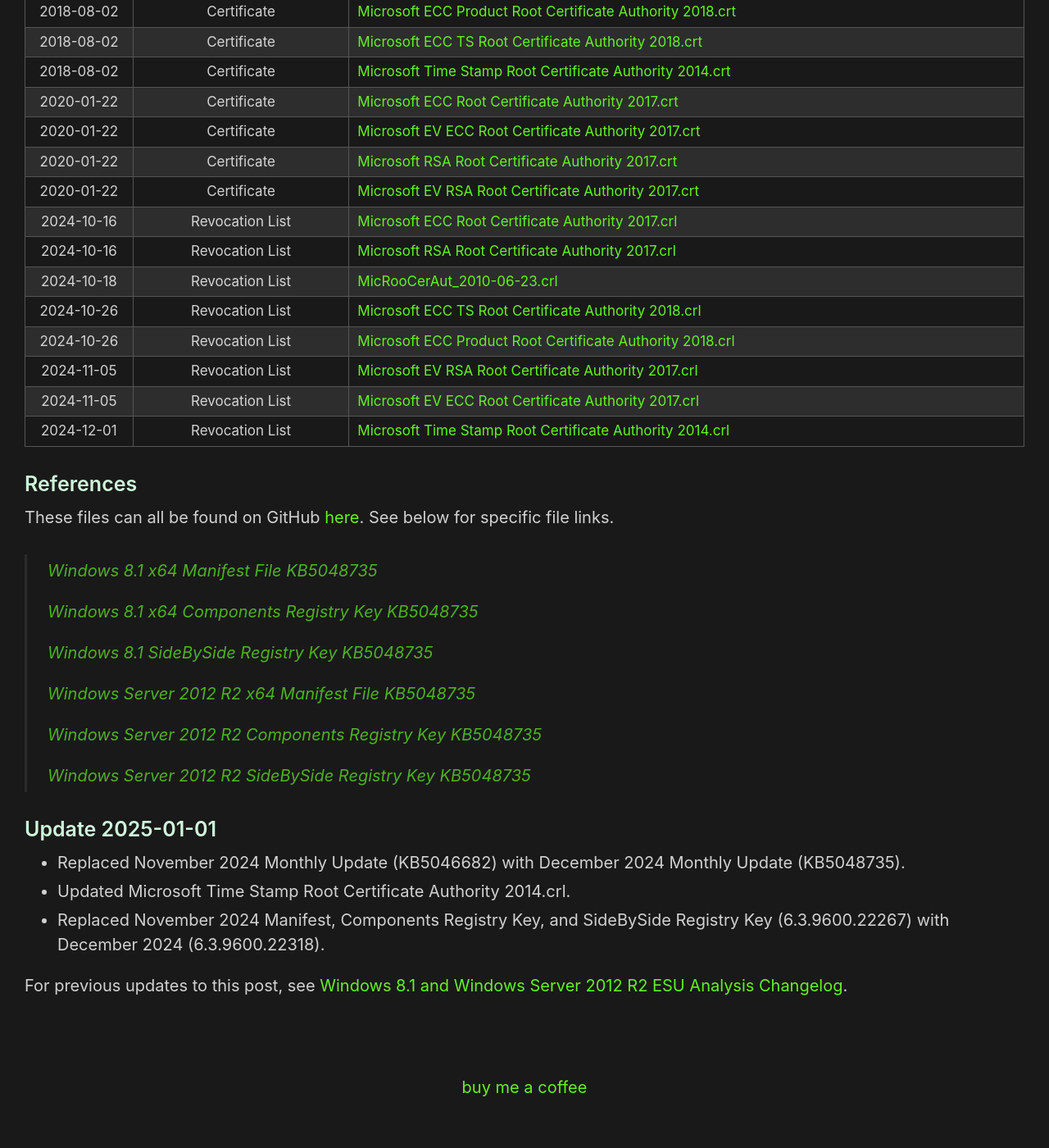
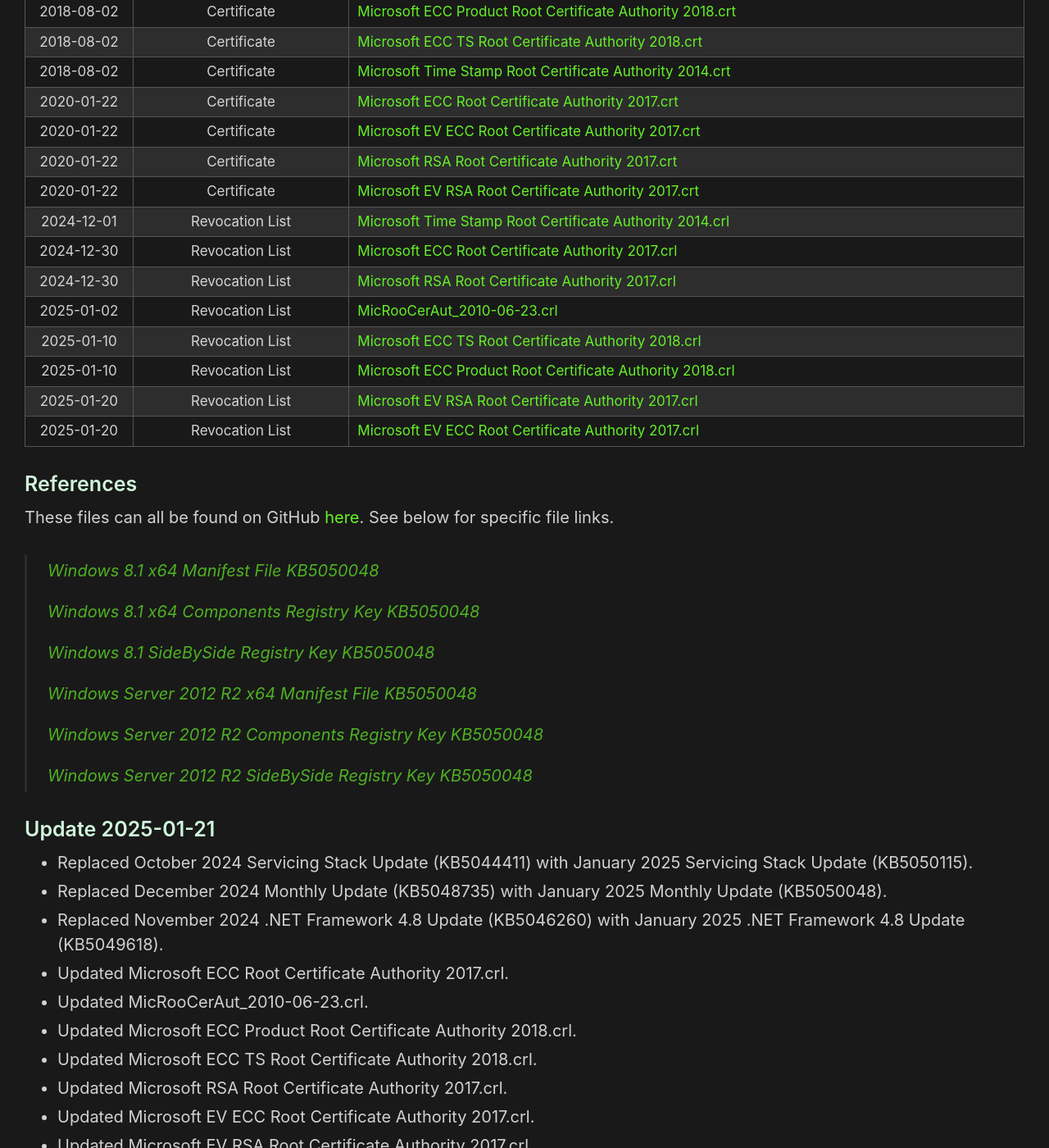
Before and after one commit to HackAndPwn/HackAndPwn.github.io, a Jekyll site: the page built from _posts/2024-01-21-windows-8.1-and-2012-r2-esu-analysis.md, in a window 1280 px wide and 1400 px high, scrolled down 3164 px. Shown: the whole window at 82% size. Built offline with Jekyll 4.4.1, drawn with Linux system fonts in a browser that asks for light colours; before the commit the page ends 4535 px from its top, so only the background shows below that; some of the changed text lies outside the part shown.

Commit message:
jan 2025 updates

```diff
--- a/_posts/2024-01-21-windows-8.1-and-2012-r2-esu-analysis-changelog.md
+++ b/_posts/2024-01-21-windows-8.1-and-2012-r2-esu-analysis-changelog.md
@@ -3,6 +3,11 @@
 title: Windows 8.1 and Windows Server 2012 R2 ESU Analysis Changelog
 original_date: 2024-01-21
 ---
+
+### Update 2025-01-01
+* Replaced November 2024 Monthly Update (KB5046682) with December 2024 Monthly Update (KB5048735).
+* Updated Microsoft Time Stamp Root Certificate Authority 2014.crl.
+* Replaced November 2024 Manifest, Components Registry Key, and SideBySide Registry Key (6.3.9600.22267) with December 2024 (6.3.9600.22318).
 
 ### Update 2024-11-18
 * Replaced October 2024 Monthly Update (KB5044343) with November 2024 Monthly Update (KB5046682).
--- a/_posts/2024-01-21-windows-8.1-and-2012-r2-esu-analysis.md
+++ b/_posts/2024-01-21-windows-8.1-and-2012-r2-esu-analysis.md
@@ -2,7 +2,7 @@
 layout: post
 title: Windows 8.1 and Windows Server 2012 R2 ESU Analysis
 original_date: 2024-01-21
-date: 2025-01-01
+date: 2025-01-21
 ---
 
 The original Windows 7 ESU Analysis can be found [here](https://hackandpwn.com/windows-7-esu-analysis).  With the ending of support for Windows 8.1 and Server 2012 R2 in 2023, additional research was conducted to see if similar techniques would work for these operating systems as well.  It was determined that both Windows 8.1 and Windows Server 2012 R2 can be fully patched past the supported period.
@@ -17,35 +17,35 @@
 
 > <center><img src="/assets/2024-01-21-windows-8.1-and-2012-r2-esu-analysis/01.png"></center>
 
-### Install The Latest Servicing Stack Update (SSU) - KB5044411 (October 2024)
-Install [Windows8.1-KB5044411-x64.msu](https://github.com/HackAndPwn/Windows-8.1-And-Server-2012-R2-ESU-Analysis/raw/main/Patches/01_Windows8.1-KB5044411-x64.msu) and reboot the computer.
+### Install The Latest Servicing Stack Update (SSU) - KB5050115 (January 2025)
+Install [Windows8.1-KB5050115-x64.msu](https://github.com/HackAndPwn/Windows-8.1-And-Server-2012-R2-ESU-Analysis/raw/main/Patches/01_Windows8.1-KB5050115-x64.msu) and reboot the computer.
 
-### Install The Latest Monthly Cumulative Update Via Failed Reboot Technique - KB5048735 (December 2024)
-1. Install KB5048735 ( [Part 1](https://github.com/HackAndPwn/Windows-8.1-And-Server-2012-R2-ESU-Analysis/raw/main/Patches/02_Windows8.1-KB5048735-x64.zip.001) / [Part 2](https://github.com/HackAndPwn/Windows-8.1-And-Server-2012-R2-ESU-Analysis/raw/main/Patches/02_Windows8.1-KB5048735-x64.zip.002) / [Part 3](https://github.com/HackAndPwn/Windows-8.1-And-Server-2012-R2-ESU-Analysis/raw/main/Patches/02_Windows8.1-KB5048735-x64.zip.003) / [Part 4](https://github.com/HackAndPwn/Windows-8.1-And-Server-2012-R2-ESU-Analysis/raw/main/Patches/02_Windows8.1-KB5048735-x64.zip.004) / [Part 5](https://github.com/HackAndPwn/Windows-8.1-And-Server-2012-R2-ESU-Analysis/raw/main/Patches/02_Windows8.1-KB5048735-x64.zip.005) / [Part 6](https://github.com/HackAndPwn/Windows-8.1-And-Server-2012-R2-ESU-Analysis/raw/main/Patches/02_Windows8.1-KB5048735-x64.zip.006) ) and reboot the computer.  This will result in a failed update and rollback.
+### Install The Latest Monthly Cumulative Update Via Failed Reboot Technique - KB5050048 (January 2025)
+1. Install KB5050048 ( [Part 1](https://github.com/HackAndPwn/Windows-8.1-And-Server-2012-R2-ESU-Analysis/raw/main/Patches/02_Windows8.1-KB5050048-x64.zip.001) / [Part 2](https://github.com/HackAndPwn/Windows-8.1-And-Server-2012-R2-ESU-Analysis/raw/main/Patches/02_Windows8.1-KB5050048-x64.zip.002) / [Part 3](https://github.com/HackAndPwn/Windows-8.1-And-Server-2012-R2-ESU-Analysis/raw/main/Patches/02_Windows8.1-KB5050048-x64.zip.003) / [Part 4](https://github.com/HackAndPwn/Windows-8.1-And-Server-2012-R2-ESU-Analysis/raw/main/Patches/02_Windows8.1-KB5050048-x64.zip.004) / [Part 5](https://github.com/HackAndPwn/Windows-8.1-And-Server-2012-R2-ESU-Analysis/raw/main/Patches/02_Windows8.1-KB5050048-x64.zip.005) / [Part 6](https://github.com/HackAndPwn/Windows-8.1-And-Server-2012-R2-ESU-Analysis/raw/main/Patches/02_Windows8.1-KB5050048-x64.zip.006) ) and reboot the computer.  This will result in a failed update and rollback.
 2. Apply the  new Windows 8.1 or Server 2012 R2 SideBySide registry key linked below.
-3. Install KB5048735 again and reboot the computer.  This will result in a successful update.
+3. Install KB5050048 again and reboot the computer.  This will result in a successful update.
 
-### Install The Latest Monthly Cumulative Update Via Manifest/Component Technique - KB5048735 (December 2024)
+### Install The Latest Monthly Cumulative Update Via Manifest/Component Technique - KB5050048 (January 2025)
 If using the Manifest/Components registry key technique:
 1. Copy the manifest file linked below into the C:\Windows\WinSxS\Manifests folder.  This can be done by executing the following commands:
 > takeown /f C:\Windows\WinSxS\Manifests /a
 >
 > icacls C:\Windows\WinSxS\Manifests /grant Everyone:(F)
 >
-> copy amd64_microsoft-windows-s..edsecurityupdatesai_31bf3856ad364e35_6.3.9600.22318_none_59e33963f618b6bc.manifest C:\Windows\WinSxS\Manifests
+> copy amd64_microsoft-windows-s..edsecurityupdatesai_31bf3856ad364e35_6.3.9600.22371_none_599b57d5f64fad01.manifest C:\Windows\WinSxS\Manifests
 >
 > icacls C:\Windows\WinSxS\Manifests /remove Everyone
 >
 > icacls C:\Windows\WinSxS\Manifests /setowner "NT SERVICE\TrustedInstaller"
 2. Apply the new Windows 8.1 or Server 2012 R2 Components registry key linked below.
 3. Apply the new Windows 8.1 or Server 2012 R2 SideBySide registry key linked below.
-4. Install KB5048735 ( [Part 1](https://github.com/HackAndPwn/Windows-8.1-And-Server-2012-R2-ESU-Analysis/raw/main/Patches/02_Windows8.1-KB5048735-x64.zip.001) / [Part 2](https://github.com/HackAndPwn/Windows-8.1-And-Server-2012-R2-ESU-Analysis/raw/main/Patches/02_Windows8.1-KB5048735-x64.zip.002) / [Part 3](https://github.com/HackAndPwn/Windows-8.1-And-Server-2012-R2-ESU-Analysis/raw/main/Patches/02_Windows8.1-KB5048735-x64.zip.003) / [Part 4](https://github.com/HackAndPwn/Windows-8.1-And-Server-2012-R2-ESU-Analysis/raw/main/Patches/02_Windows8.1-KB5048735-x64.zip.004) / [Part 5](https://github.com/HackAndPwn/Windows-8.1-And-Server-2012-R2-ESU-Analysis/raw/main/Patches/02_Windows8.1-KB5048735-x64.zip.005) / [Part 6](https://github.com/HackAndPwn/Windows-8.1-And-Server-2012-R2-ESU-Analysis/raw/main/Patches/02_Windows8.1-KB5048735-x64.zip.006) ).
+4. Install KB5050048 ( [Part 1](https://github.com/HackAndPwn/Windows-8.1-And-Server-2012-R2-ESU-Analysis/raw/main/Patches/02_Windows8.1-KB5050048-x64.zip.001) / [Part 2](https://github.com/HackAndPwn/Windows-8.1-And-Server-2012-R2-ESU-Analysis/raw/main/Patches/02_Windows8.1-KB5050048-x64.zip.002) / [Part 3](https://github.com/HackAndPwn/Windows-8.1-And-Server-2012-R2-ESU-Analysis/raw/main/Patches/02_Windows8.1-KB5050048-x64.zip.003) / [Part 4](https://github.com/HackAndPwn/Windows-8.1-And-Server-2012-R2-ESU-Analysis/raw/main/Patches/02_Windows8.1-KB5050048-x64.zip.004) / [Part 5](https://github.com/HackAndPwn/Windows-8.1-And-Server-2012-R2-ESU-Analysis/raw/main/Patches/02_Windows8.1-KB5050048-x64.zip.005) / [Part 6](https://github.com/HackAndPwn/Windows-8.1-And-Server-2012-R2-ESU-Analysis/raw/main/Patches/02_Windows8.1-KB5050048-x64.zip.006) ).
 
 ### Install The Latest .NET 3.5 Update - KB5044012 (October 2024)
 Install [Windows8.1-KB5044012-x64.msu](https://github.com/HackAndPwn/Windows-8.1-And-Server-2012-R2-ESU-Analysis/raw/main/Patches/03_Windows8.1-KB5044012-x64.msu).
 
-### Install The Latest .NET 4.8 Update - KB5046260 (November 2024)
-Install [Windows8.1-KB5046260-x64-ndp48.msu](https://github.com/HackAndPwn/Windows-8.1-And-Server-2012-R2-ESU-Analysis/raw/main/Patches/04_Windows8.1-KB5046260-x64-ndp48.msu).
+### Install The Latest .NET 4.8 Update - KB5049618 (January 2025)
+Install [Windows8.1-KB5049618-x64-ndp48.msu](https://github.com/HackAndPwn/Windows-8.1-And-Server-2012-R2-ESU-Analysis/raw/main/Patches/04_Windows8.1-KB5049618-x64-ndp48.msu).
 
 ### Install The Latest Root Certificate Updates
 Finally, the latest Microsoft Root Certificates need to be installed into the Local Computer Trusted Root Authority Certificate Store.  A batch file to automatically install all certificates and revocation lists can be found here: [Import.cmd](https://github.com/HackAndPwn/Windows-7-Patching/blob/master/08_Certs/Import.cmd)
@@ -60,35 +60,43 @@
 <tr><td>2020-01-22</td><td>Certificate</td><td style="text-align:left"><a href="https://github.com/HackAndPwn/Windows-7-Patching/raw/master/08_Certs/Microsoft%20EV%20ECC%20Root%20Certificate%20Authority%202017.crt">Microsoft EV ECC Root Certificate Authority 2017.crt</a></td></tr>
 <tr><td>2020-01-22</td><td>Certificate</td><td style="text-align:left"><a href="https://github.com/HackAndPwn/Windows-7-Patching/raw/master/08_Certs/Microsoft%20RSA%20Root%20Certificate%20Authority%202017.crt">Microsoft RSA Root Certificate Authority 2017.crt</a></td></tr>
 <tr><td>2020-01-22</td><td>Certificate</td><td style="text-align:left"><a href="https://github.com/HackAndPwn/Windows-7-Patching/raw/master/08_Certs/Microsoft%20EV%20RSA%20Root%20Certificate%20Authority%202017.crt">Microsoft EV RSA Root Certificate Authority 2017.crt</a></td></tr>
-<tr><td>2024-10-16</td><td>Revocation List</td><td style="text-align:left"><a href="https://github.com/HackAndPwn/Windows-7-Patching/raw/master/08_Certs/Microsoft%20ECC%20Root%20Certificate%20Authority%202017.crl">Microsoft ECC Root Certificate Authority 2017.crl</a></td></tr>
-<tr><td>2024-10-16</td><td>Revocation List</td><td style="text-align:left"><a href="https://github.com/HackAndPwn/Windows-7-Patching/raw/master/08_Certs/Microsoft%20RSA%20Root%20Certificate%20Authority%202017.crl">Microsoft RSA Root Certificate Authority 2017.crl</a></td></tr>
-<tr><td>2024-10-18</td><td>Revocation List</td><td style="text-align:left"><a href="https://github.com/HackAndPwn/Windows-7-Patching/raw/master/08_Certs/MicRooCerAut_2010-06-23.crl">MicRooCerAut_2010-06-23.crl</a></td></tr>
-<tr><td>2024-10-26</td><td>Revocation List</td><td style="text-align:left"><a href="https://github.com/HackAndPwn/Windows-7-Patching/raw/master/08_Certs/Microsoft%20ECC%20TS%20Root%20Certificate%20Authority%202018.crl">Microsoft ECC TS Root Certificate Authority 2018.crl</a></td></tr>
-<tr><td>2024-10-26</td><td>Revocation List</td><td style="text-align:left"><a href="https://github.com/HackAndPwn/Windows-7-Patching/raw/master/08_Certs/Microsoft%20ECC%20Product%20Root%20Certificate%20Authority%202018.crl">Microsoft ECC Product Root Certificate Authority 2018.crl</a></td></tr>
-<tr><td>2024-11-05</td><td>Revocation List</td><td style="text-align:left"><a href="https://github.com/HackAndPwn/Windows-7-Patching/raw/master/08_Certs/Microsoft%20EV%20RSA%20Root%20Certificate%20Authority%202017.crl">Microsoft EV RSA Root Certificate Authority 2017.crl</a></td></tr>
-<tr><td>2024-11-05</td><td>Revocation List</td><td style="text-align:left"><a href="https://github.com/HackAndPwn/Windows-7-Patching/raw/master/08_Certs/Microsoft%20EV%20ECC%20Root%20Certificate%20Authority%202017.crl">Microsoft EV ECC Root Certificate Authority 2017.crl</a></td></tr>
 <tr><td>2024-12-01</td><td>Revocation List</td><td style="text-align:left"><a href="https://github.com/HackAndPwn/Windows-7-Patching/raw/master/08_Certs/Microsoft%20Time%20Stamp%20Root%20Certificate%20Authority%202014.crl">Microsoft Time Stamp Root Certificate Authority 2014.crl</a></td></tr>
+<tr><td>2024-12-30</td><td>Revocation List</td><td style="text-align:left"><a href="https://github.com/HackAndPwn/Windows-7-Patching/raw/master/08_Certs/Microsoft%20ECC%20Root%20Certificate%20Authority%202017.crl">Microsoft ECC Root Certificate Authority 2017.crl</a></td></tr>
+<tr><td>2024-12-30</td><td>Revocation List</td><td style="text-align:left"><a href="https://github.com/HackAndPwn/Windows-7-Patching/raw/master/08_Certs/Microsoft%20RSA%20Root%20Certificate%20Authority%202017.crl">Microsoft RSA Root Certificate Authority 2017.crl</a></td></tr>
+<tr><td>2025-01-02</td><td>Revocation List</td><td style="text-align:left"><a href="https://github.com/HackAndPwn/Windows-7-Patching/raw/master/08_Certs/MicRooCerAut_2010-06-23.crl">MicRooCerAut_2010-06-23.crl</a></td></tr>
+<tr><td>2025-01-10</td><td>Revocation List</td><td style="text-align:left"><a href="https://github.com/HackAndPwn/Windows-7-Patching/raw/master/08_Certs/Microsoft%20ECC%20TS%20Root%20Certificate%20Authority%202018.crl">Microsoft ECC TS Root Certificate Authority 2018.crl</a></td></tr>
+<tr><td>2025-01-10</td><td>Revocation List</td><td style="text-align:left"><a href="https://github.com/HackAndPwn/Windows-7-Patching/raw/master/08_Certs/Microsoft%20ECC%20Product%20Root%20Certificate%20Authority%202018.crl">Microsoft ECC Product Root Certificate Authority 2018.crl</a></td></tr>
+<tr><td>2025-01-20</td><td>Revocation List</td><td style="text-align:left"><a href="https://github.com/HackAndPwn/Windows-7-Patching/raw/master/08_Certs/Microsoft%20EV%20RSA%20Root%20Certificate%20Authority%202017.crl">Microsoft EV RSA Root Certificate Authority 2017.crl</a></td></tr>
+<tr><td>2025-01-20</td><td>Revocation List</td><td style="text-align:left"><a href="https://github.com/HackAndPwn/Windows-7-Patching/raw/master/08_Certs/Microsoft%20EV%20ECC%20Root%20Certificate%20Authority%202017.crl">Microsoft EV ECC Root Certificate Authority 2017.crl</a></td></tr>
 </tbody></table>
 
 ### References
 
 These files can all be found on GitHub [here](https://github.com/HackAndPwn/Windows-8.1-And-Server-2012-R2-ESU-Analysis).  See below for specific file links.
 
-> [Windows 8.1 x64 Manifest File KB5048735](https://github.com/HackAndPwn/Windows-8.1-And-Server-2012-R2-ESU-Analysis/blob/main/2024_12/amd64_microsoft-windows-s..edsecurityupdatesai_31bf3856ad364e35_6.3.9600.22318_none_59e33963f618b6bc.manifest)
+> [Windows 8.1 x64 Manifest File KB5050048](https://github.com/HackAndPwn/Windows-8.1-And-Server-2012-R2-ESU-Analysis/blob/main/2025_01/amd64_microsoft-windows-s..edsecurityupdatesai_31bf3856ad364e35_6.3.9600.22371_none_599b57d5f64fad01.manifest)
 >
-> [Windows 8.1 x64 Components Registry Key KB5048735](https://github.com/HackAndPwn/Windows-8.1-And-Server-2012-R2-ESU-Analysis/blob/main/2024_12/8.1_x64_ComponentsRegistryKey.reg)
+> [Windows 8.1 x64 Components Registry Key KB5050048](https://github.com/HackAndPwn/Windows-8.1-And-Server-2012-R2-ESU-Analysis/blob/main/2025_01/8.1_x64_ComponentsRegistryKey.reg)
 >
-> [Windows 8.1 SideBySide Registry Key KB5048735](https://github.com/HackAndPwn/Windows-8.1-And-Server-2012-R2-ESU-Analysis/blob/main/2024_12/8.1_x64_SideBySideRegistryKey_x64.reg)
+> [Windows 8.1 SideBySide Registry Key KB5050048](https://github.com/HackAndPwn/Windows-8.1-And-Server-2012-R2-ESU-Analysis/blob/main/2025_01/8.1_x64_SideBySideRegistryKey_x64.reg)
 >
-> [Windows Server 2012 R2 x64 Manifest File KB5048735](https://github.com/HackAndPwn/Windows-8.1-And-Server-2012-R2-ESU-Analysis/blob/main/2024_12/amd64_microsoft-windows-s..edsecurityupdatesai_31bf3856ad364e35_6.3.9600.22318_none_59e33963f618b6bc.manifest)
+> [Windows Server 2012 R2 x64 Manifest File KB5050048](https://github.com/HackAndPwn/Windows-8.1-And-Server-2012-R2-ESU-Analysis/blob/main/2025_01/amd64_microsoft-windows-s..edsecurityupdatesai_31bf3856ad364e35_6.3.9600.22371_none_599b57d5f64fad01.manifest)
 >
-> [Windows Server 2012 R2 Components Registry Key KB5048735](https://github.com/HackAndPwn/Windows-8.1-And-Server-2012-R2-ESU-Analysis/blob/main/2024_12/Server_2012_R2_x64_ComponentsRegistryKey.reg)
+> [Windows Server 2012 R2 Components Registry Key KB5050048](https://github.com/HackAndPwn/Windows-8.1-And-Server-2012-R2-ESU-Analysis/blob/main/2025_01/Server_2012_R2_x64_ComponentsRegistryKey.reg)
 >
-> [Windows Server 2012 R2 SideBySide Registry Key KB5048735](https://github.com/HackAndPwn/Windows-8.1-And-Server-2012-R2-ESU-Analysis/blob/main/2024_12/Server_2012_R2_x64_SideBySideRegistryKey_x64.reg)
+> [Windows Server 2012 R2 SideBySide Registry Key KB5050048](https://github.com/HackAndPwn/Windows-8.1-And-Server-2012-R2-ESU-Analysis/blob/main/2025_01/Server_2012_R2_x64_SideBySideRegistryKey_x64.reg)
 
-### Update 2025-01-01
-* Replaced November 2024 Monthly Update (KB5046682) with December 2024 Monthly Update (KB5048735).
-* Updated Microsoft Time Stamp Root Certificate Authority 2014.crl.
-* Replaced November 2024 Manifest, Components Registry Key, and SideBySide Registry Key (6.3.9600.22267) with December 2024 (6.3.9600.22318).
+### Update 2025-01-21
+* Replaced October 2024 Servicing Stack Update (KB5044411) with January 2025 Servicing Stack Update (KB5050115).
+* Replaced December 2024 Monthly Update (KB5048735) with January 2025 Monthly Update (KB5050048).
+* Replaced November 2024 .NET Framework 4.8 Update (KB5046260) with January 2025 .NET Framework 4.8 Update (KB5049618).
+* Updated Microsoft ECC Root Certificate Authority 2017.crl.
+* Updated MicRooCerAut_2010-06-23.crl.
+* Updated Microsoft ECC Product Root Certificate Authority 2018.crl.
+* Updated Microsoft ECC TS Root Certificate Authority 2018.crl.
+* Updated Microsoft RSA Root Certificate Authority 2017.crl.
+* Updated Microsoft EV ECC Root Certificate Authority 2017.crl.
+* Updated Microsoft EV RSA Root Certificate Authority 2017.crl.
+* Replaced December 2024 Manifest, Components Registry Key, and SideBySide Registry Key (6.3.9600.22318) with December 2024 (6.3.9600.22371).
 
 For previous updates to this post, see [Windows 8.1 and Windows Server 2012 R2 ESU Analysis Changelog](https://hackandpwn.com/windows-8.1-and-2012-r2-esu-analysis-changelog/).
```
Also changed, not shown: _posts/2020-05-23-windows-7-esu-patching-changelog.md (+6 -2 lines), _posts/2020-05-23-windows-7-esu-patching.md (+23 -14 lines), _posts/2020-09-12-windows-7-esu-analysis-updates-changelog.md (+6 -2 lines), _posts/2020-09-12-windows-7-esu-analysis-updates.md (+13 -12 lines).
